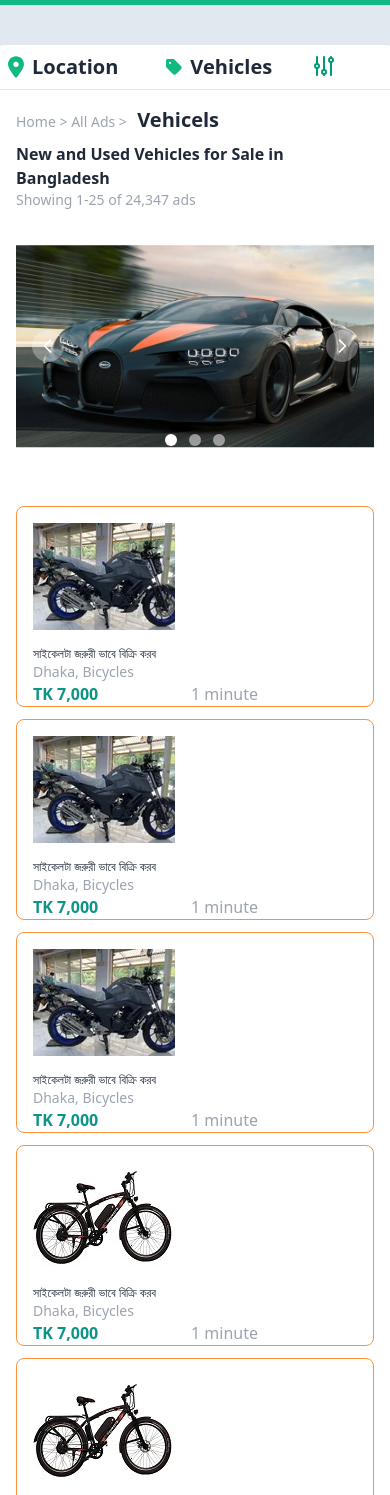
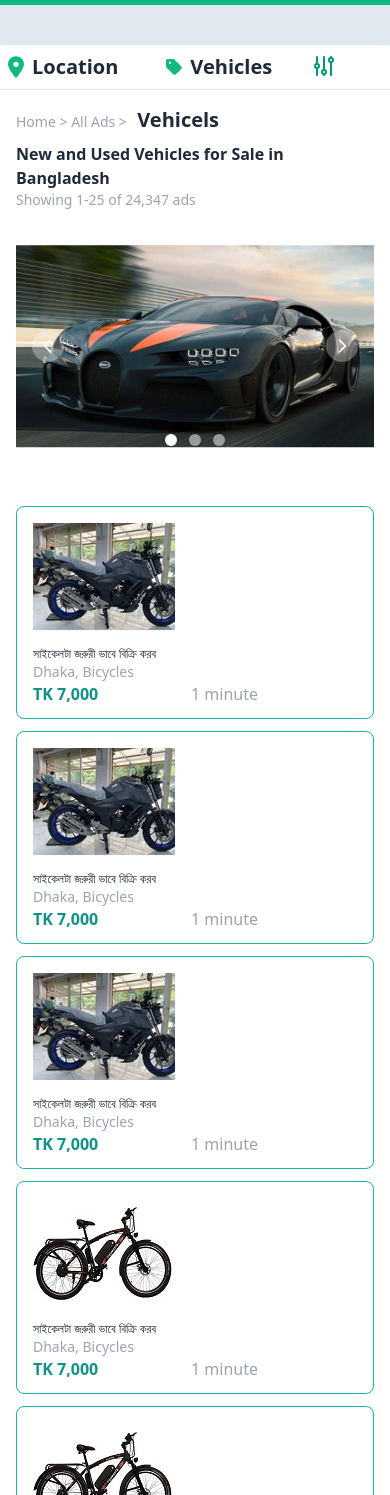
Before and after one commit to nurnobiCSE/TechnoArtBikroy, a plain HTML site: page index.html in a window 390 px wide. Shown: the part 103-1598 px from the top of the page. Drawn offline with nearby package versions, Linux system fonts and the light colour scheme.

Commit message:
index file mobile version v-4

```diff
--- a/index.html
+++ b/index.html
@@ -466,7 +466,7 @@
                 <!-- end carousel slider part -->
                 <!-- card list start -->
                 <div class="mt-10 flex-col space-y-3 md:mr-44">
-                    <div class="card card-side bg-base-500 md:shadow-xl md:p-3 border-orange-400 border rounded-lg">
+                    <div class="card card-side bg-base-500 md:shadow-xl md:p-3 border-teal-500 pb-3 border rounded-lg">
                         <div class="flex md:flex-row flex-col space-x-4">
                             <a href="details.html">
                                 <figure><img class="md:h-48 md:w-44 w-full p-4 md:p-0  rounded-md"
@@ -481,7 +481,7 @@
                         </div>
                         <p class="text-gray-400 flex justify-end items-end ml-18 md:ml-28">1 minute</p>
                     </div>
-                    <div class="card card-side bg-base-500 md:shadow-xl md:p-3 border-orange-400 border rounded-lg">
+                    <div class="card card-side bg-base-500 md:shadow-xl md:p-3 border-teal-500 pb-3 border rounded-lg">
                         <div class="flex md:flex-row flex-col space-x-4">
                             <a href="details.html">
                                 <figure><img class="md:h-48 md:w-44 w-full p-4 md:p-0  rounded-md"
@@ -496,7 +496,7 @@
                         </div>
                         <p class="text-gray-400 flex justify-end items-end ml-18 md:ml-28">1 minute</p>
                     </div>
-                    <div class="card card-side bg-base-500 md:shadow-xl md:p-3 border-orange-400 border rounded-lg">
+                    <div class="card card-side bg-base-500 md:shadow-xl md:p-3 border-teal-500 pb-3 border rounded-lg">
                         <div class="flex md:flex-row flex-col space-x-4">
                             <a href="details.html">
                                 <figure><img class="md:h-48 md:w-44 w-full p-4 md:p-0  rounded-md"
@@ -511,7 +511,7 @@
                         </div>
                         <p class="text-gray-400 flex justify-end items-end ml-18 md:ml-28">1 minute</p>
                     </div>
-                    <div class="card card-side bg-base-500 md:shadow-xl md:p-3 border-orange-400 border rounded-lg">
+                    <div class="card card-side bg-base-500 md:shadow-xl md:p-3 border-teal-500 pb-3 border rounded-lg">
                         <div class="flex md:flex-row flex-col space-x-4">
                             <a href="details.html">
                                 <figure><img class="md:h-48 md:w-44 w-full p-4 md:p-0  rounded-md"
@@ -526,7 +526,7 @@
                         </div>
                         <p class="text-gray-400 flex justify-end items-end ml-18 md:ml-28">1 minute</p>
                     </div>
-                    <div class="card card-side bg-base-500 md:shadow-xl md:p-3 border-orange-400 border rounded-lg">
+                    <div class="card card-side bg-base-500 md:shadow-xl md:p-3 border-teal-500 pb-3 border rounded-lg">
                         <div class="flex md:flex-row flex-col space-x-4">
                             <a href="details.html">
                                 <figure><img class="md:h-48 md:w-44 w-full p-4 md:p-0  rounded-md"
@@ -542,7 +542,7 @@
                         <p class="text-gray-400 flex justify-end items-end ml-18 md:ml-28">1 minute</p>
                     </div>
                 </div>
-                <!-- card list ewnd -->
+                <!-- card list end -->
             </div>
         </div>
     </div>
@@ -685,7 +685,7 @@
     </div>
     <!-- card slider part end -->
     <!-- card scrolling for mobile device -->
-    <div class="scroll-container">
+    <div class="scroll-container md:hidden">
         <ul class="p-3 scroll-card">
             <p class="text-xl font-bold">Popular Vehicles</p>
             <li class="text-gray-500">Cars in Bangladesh</li>
@@ -749,7 +749,7 @@
 
     <!-- card scrolling for mobile device end -->
     <!-- last expanded part -->
-    <div class="w-full px-10 pr-10 text-justify py-4">
+    <div class="w-full px-10 pr-10 text-justify py-4 mt-4 border-2 border-t-white md:border-none md:mt-0">
         <p class="text-gray-700 font-bold text-lg">Find from 24,233+ Vehicles and Auto Parts for Sale in Bangladesh
         </p>
         <p id="content" class="overflow-hidden max-h-12">
```
